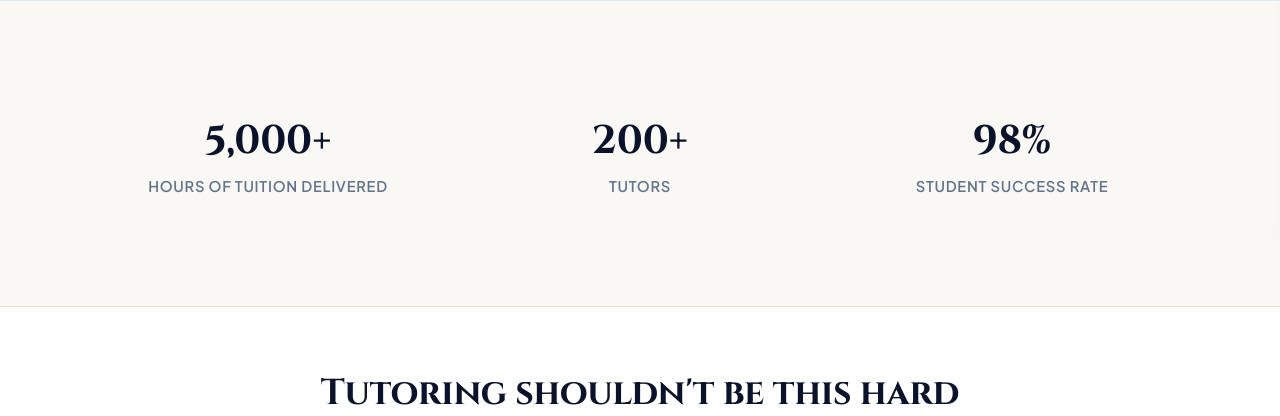
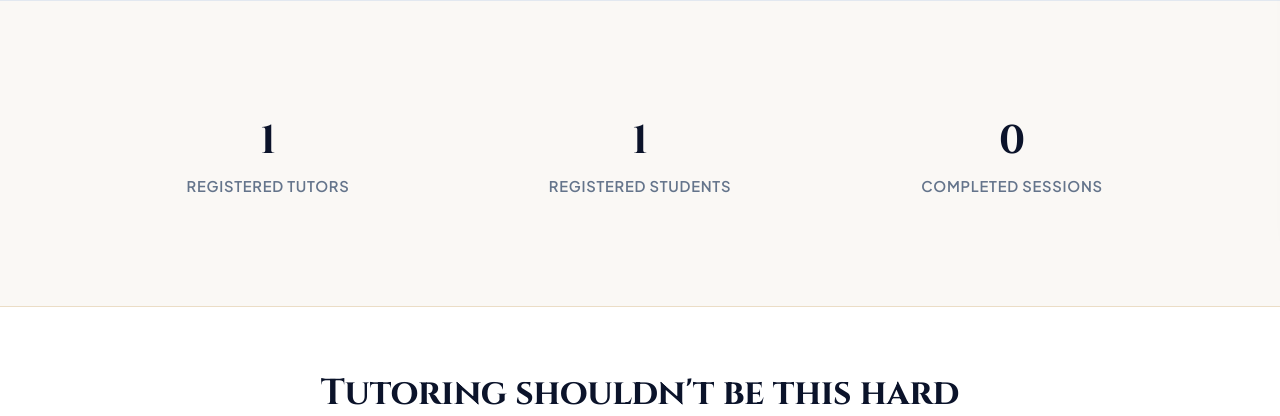
Before and after one commit to NaviOrquina321/W-designs-respo, a PHP site: page / in a window 1280 px wide. Shown: the part 556-972 px from the top of the page. Run offline with PHP 8.4, Linux system fonts and the light colour scheme; data comes from the database, SQL or seed files in the repository; data that the repository does not hold is empty.

Commit message:
Rebuild notification system with SSE and recipient targeting
- Schema Version 2 migration for notifications table
- Centralized notify() helper with metadata and deduplication
- SSE stream api/notifications_stream.php with auto-reconnect and toasts
- cron.php background reminders engine for 24h/1h session alerts
- Notification catalog documentation docs/NOTIFICATION_CATALOG.md
- Real-time notification updates in index.php, app.js, and admin.php
- Live public stats endpoint api/public_stats.php for dynamic landing page counters

Co-authored-by: NaviOrquina321 <155148072+NaviOrquina321@users.noreply.github.com>

```diff
--- /dev/null
+++ b/api/public_stats.php
@@ -0,0 +1,40 @@
+<?php
+// api/public_stats.php - Public Aggregate System Statistics Endpoint
+require_once __DIR__ . '/config.php';
+require_once __DIR__ . '/helpers.php';
+
+// Allow public browser/CDN caching for 60 seconds
+header('Cache-Control: public, max-age=60');
+
+try {
+    // 1. Count active registered tutors
+    $stTut = $pdo->query("SELECT COUNT(*) as cnt FROM tutors WHERE deactivated = 0");
+    $totalTutors = intval($stTut->fetch()['cnt'] ?? 0);
+
+    // 2. Count active registered students
+    $stStu = $pdo->query("SELECT COUNT(*) as cnt FROM students WHERE deactivated = 0");
+    $totalStudents = intval($stStu->fetch()['cnt'] ?? 0);
+
+    // 3. Count completed tutoring sessions
+    $stSes = $pdo->query("SELECT COUNT(*) as cnt FROM sessions WHERE status = 'Completed'");
+    $completedSessions = intval($stSes->fetch()['cnt'] ?? 0);
+
+    echo json_encode([
+        'status' => 'success',
+        'data' => [
+            'totalTutors' => $totalTutors,
+            'totalStudents' => $totalStudents,
+            'completedSessions' => $completedSessions
+        ]
+    ]);
+} catch (Exception $e) {
+    error_log("public_stats error: " . $e->getMessage());
+    echo json_encode([
+        'status' => 'success',
+        'data' => [
+            'totalTutors' => 0,
+            'totalStudents' => 0,
+            'completedSessions' => 0
+        ]
+    ]);
+}
--- a/app.js
+++ b/app.js
@@ -63,6 +63,7 @@ document.addEventListener('DOMContentLoaded', async () => {
   initTutorProfileSettings();
   initRescheduleModal();
   initEndSessionModal();
+  loadPublicStats();
 
   // Check server session via api/me.php
   try {
@@ -1798,6 +1799,28 @@ function initNotifications() {
   initNotificationsStream();
 }
 
+async function loadPublicStats() {
+  const tutorsEl = document.getElementById('stat-tutors-count');
+  const studentsEl = document.getElementById('stat-students-count');
+  const sessionsEl = document.getElementById('stat-sessions-count');
+
+  if (!tutorsEl && !studentsEl && !sessionsEl) return;
+
+  try {
+    const res = await fetch('api/public_stats.php');
+    if (res.ok) {
+      const json = await res.json();
+      if (json.status === 'success' && json.data) {
+        if (tutorsEl) tutorsEl.textContent = json.data.totalTutors || 0;
+        if (studentsEl) studentsEl.textContent = json.data.totalStudents || 0;
+        if (sessionsEl) sessionsEl.textContent = json.data.completedSessions || 0;
+      }
+    }
+  } catch (e) {
+    console.error('Failed to load public stats:', e);
+  }
+}
+
 function closeNotifDrawer() {
   document.getElementById('notif-drawer')?.classList.remove('active');
   document.getElementById('drawer-overlay')?.classList.remove('active');
--- a/index.php
+++ b/index.php
@@ -99,18 +99,18 @@ header('Content-Type: text/html; charset=utf-8');
       <!-- Metrics / Stats Counter Bar -->
       <section class="metrics-counter-bar">
         <div class="wrap">
-          <div class="metrics-grid">
+          <div class="metrics-grid" id="landing-stats-grid">
             <div class="metric-item">
-              <span class="metric-num">5,000+</span>
-              <span class="metric-label">Hours of Tuition Delivered</span>
+              <span class="metric-num" id="stat-tutors-count">0</span>
+              <span class="metric-label">Registered Tutors</span>
             </div>
             <div class="metric-item">
-              <span class="metric-num">200+</span>
-              <span class="metric-label">Tutors</span>
+              <span class="metric-num" id="stat-students-count">0</span>
+              <span class="metric-label">Registered Students</span>
             </div>
             <div class="metric-item">
-              <span class="metric-num">98%</span>
-              <span class="metric-label">Student Success Rate</span>
+              <span class="metric-num" id="stat-sessions-count">0</span>
+              <span class="metric-label">Completed Sessions</span>
             </div>
           </div>
         </div>
```
